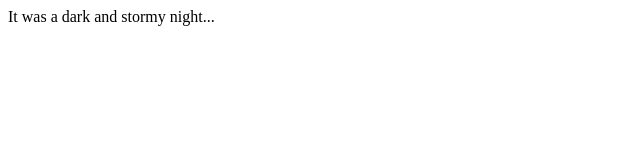
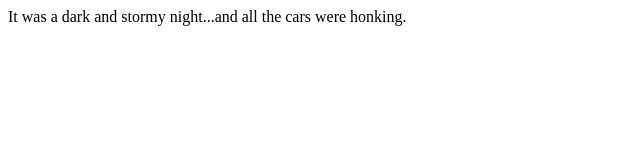
Before and after one commit to jcl1979/fireside-story, a plain HTML site: page index.html in a window 1280 px wide. Shown: the whole page, without its empty margins (0-640 px from the left). Drawn offline with Linux system fonts and the light colour scheme.

Commit message:
added second line of story

```diff
--- a/index.html
+++ b/index.html
@@ -1,5 +1,5 @@
 <html>
     <body>
-      <p>It was a dark and stormy night...</p>
+      <p>It was a dark and stormy night...and all the cars were honking.</p>
     </body>
   </html>
```
